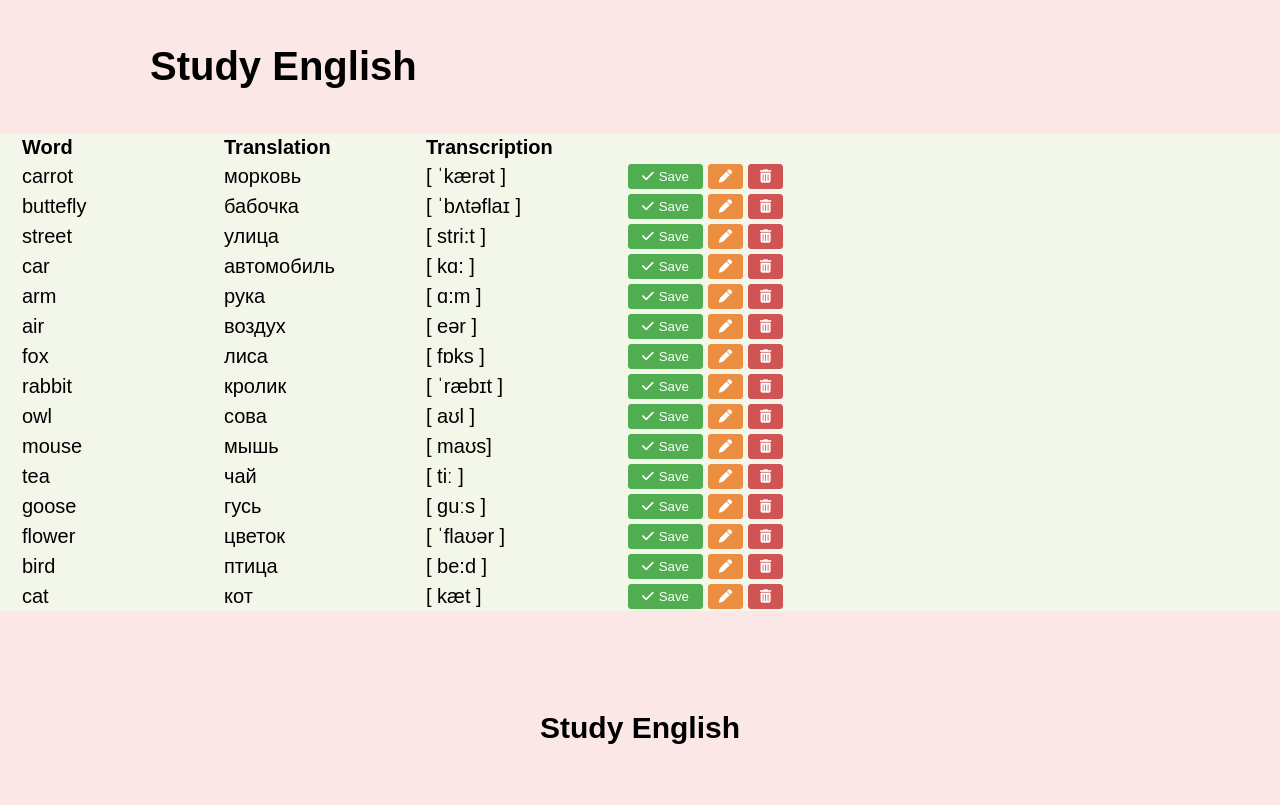
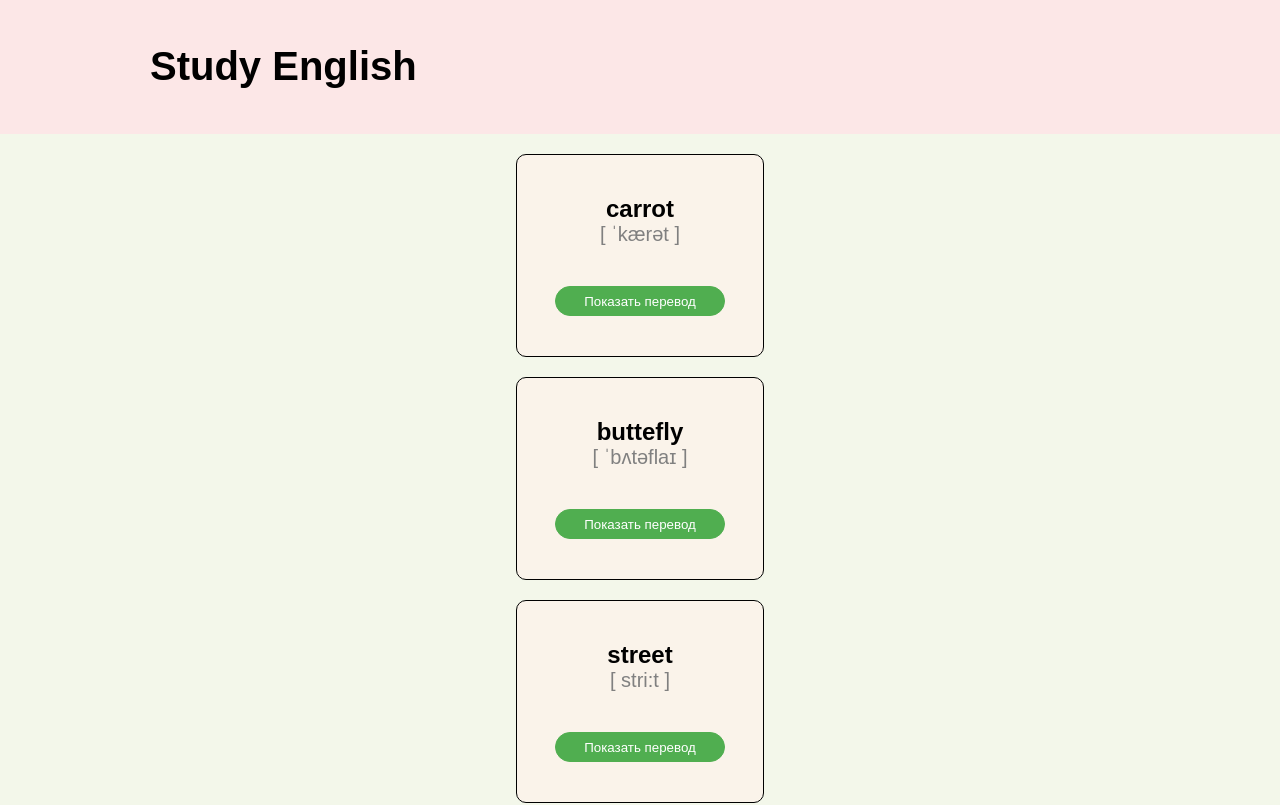
Before and after one commit to EvelinaYaln/words_app, a React (Create React App) app in the folder words-app/: page / in a window 1280 px wide. Shown: the top 805 px of the page. Built offline with nearby package versions, Linux system fonts and the light colour scheme; a web font is replaced by a local one.

Commit message:
created card

```diff
--- a/words-app/src/components/Button.jsx
+++ b/words-app/src/components/Button.jsx
@@ -3,14 +3,14 @@
     return (
       <div className="button-container">
          <button className="button-container__save">
-          <i class="fa-solid fa-check"></i>
+          <i className="fa-solid fa-check"></i>
           Save
         </button>
-<button  className="button-container__correct" id="correct">
-          <i class="fa-solid fa-pen"></i>
+        <button  className="button-container__correct" id="correct">
+          <i className="fa-solid fa-pen"></i>
         </button>
         <button className="button-container__delete">
-          <i class="fa-solid fa-trash-can"></i>
+          <i className="fa-solid fa-trash-can"></i>
         </button>
 
       </div>
--- a/words-app/src/components/Card.jsx
+++ b/words-app/src/components/Card.jsx
@@ -1,8 +1,16 @@
-
-function Card() {
+import {useState} from 'react';
+function Card(props) {
+    const [pressed, setPressed]= useState(false);
+    const handleChange =()=> {
+      setPressed(!pressed);
+    }
     return (
-      <div className="Card">
-
+      <div className="card-container">
+        <div className="card-container__card card">
+          <div className="card__english">{props.english}</div>
+          <div className="card__transcription">{props.transcription}</div>
+          {pressed ? <div className="card__russian" onClick={handleChange}>{props.russian}</div> : <button className="card__button-show" onClick={handleChange}>Показать перевод</button> }
+        </div>
       </div>
     );
   }
--- a/words-app/src/components/Main.jsx
+++ b/words-app/src/components/Main.jsx
@@ -1,5 +1,6 @@
 import Heading from "./Heading-table";
 import Table from "./Table";
+import Card from "./Card";
 
 
 const vocab = [{
@@ -37,6 +38,8 @@
 function Main() {
     return (
       <div className="main" id="main">
+        {vocab.map((v)=>
+        <Card  english={v.english} russian={v.russian}  transcription={v.transcription}/>)}
         <Heading/>
          {vocab.map((v)=>
         <Table english={v.english} russian={v.russian}  transcription={v.transcription} isSelected={v.isSelected}/>
--- a/words-app/src/components/Table.jsx
+++ b/words-app/src/components/Table.jsx
@@ -6,7 +6,7 @@
         <table className="table-container__table table">
           <tbody>
             <tr>
-              <td contentEditable="true">{props.english} </td>
+              <td>{props.english} </td>
               <td>{props.russian}</td>
               <td>{props.transcription}</td>
               <td><Button/></td>
--- a/words-app/src/preprocessors/_button.scss
+++ b/words-app/src/preprocessors/_button.scss
@@ -39,6 +39,7 @@
     }
 }
 
+
 .button-container__save i {
     margin-right: 5px;
 }
--- a/words-app/src/preprocessors/_card.scss
+++ b/words-app/src/preprocessors/_card.scss
@@ -0,0 +1,29 @@
+.card {
+    border: 1px solid #000;
+    border-radius: 10px;
+    width: 20%;
+
+    margin: 0 auto 20px;
+    padding: 40px 0;
+    background-color: rgb(250, 243, 234);
+
+    &__transcription {
+        margin-bottom: 40px;
+        color: gray;
+    }
+    &__english {
+        font-weight: $bold-font-weight;
+        font-size: 1.2rem;
+    }
+    &__button-show {
+        border-radius: 15px;
+        border: 1px solid rgb(80, 174, 80);
+        color: #FFF;
+        height: 30px;
+        width: 170px;
+        background-color: rgb(80, 174, 80);
+
+
+    }
+
+}
--- a/words-app/src/preprocessors/_main.scss
+++ b/words-app/src/preprocessors/_main.scss
@@ -1,3 +1,4 @@
 .main {
     background-color: $main-background-color;
+    padding: 20px;
 }
--- a/words-app/src/preprocessors/style.css
+++ b/words-app/src/preprocessors/style.css
@@ -70,6 +70,34 @@
   margin-right: 5px;
 }
 
+.card {
+  border: 1px solid #000;
+  border-radius: 10px;
+  width: 20%;
+  margin: 0 auto 20px;
+  padding: 40px 0;
+  background-color: #faf3ea;
+}
+
+.card__transcription {
+  margin-bottom: 40px;
+  color: gray;
+}
+
+.card__english {
+  font-weight: 700;
+  font-size: 1.2rem;
+}
+
+.card__button-show {
+  border-radius: 15px;
+  border: 1px solid #50ae50;
+  color: #FFF;
+  height: 30px;
+  width: 170px;
+  background-color: #50ae50;
+}
+
 .footer {
   padding: 100px 0;
   background-color: rgba(241, 144, 144, 0.22);
@@ -85,6 +113,7 @@
 
 .main {
   background-color: #F3F7EA;
+  padding: 20px;
 }
 
 .table-container__table {
```
Also changed, not shown: words-app/src/preprocessors/_table.scss (line endings or trailing spaces), 1 other file (tests, documents, lock files or other folders).
